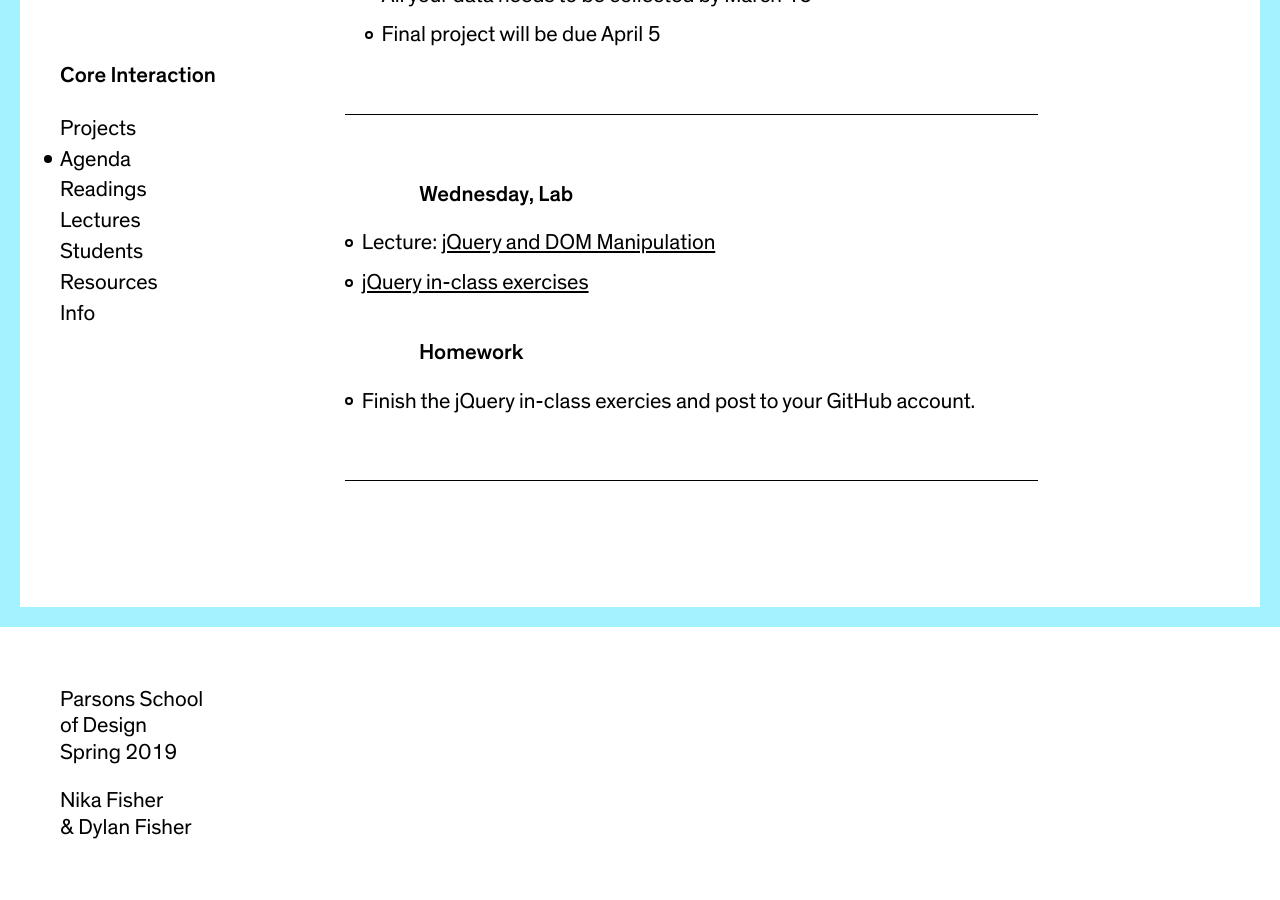
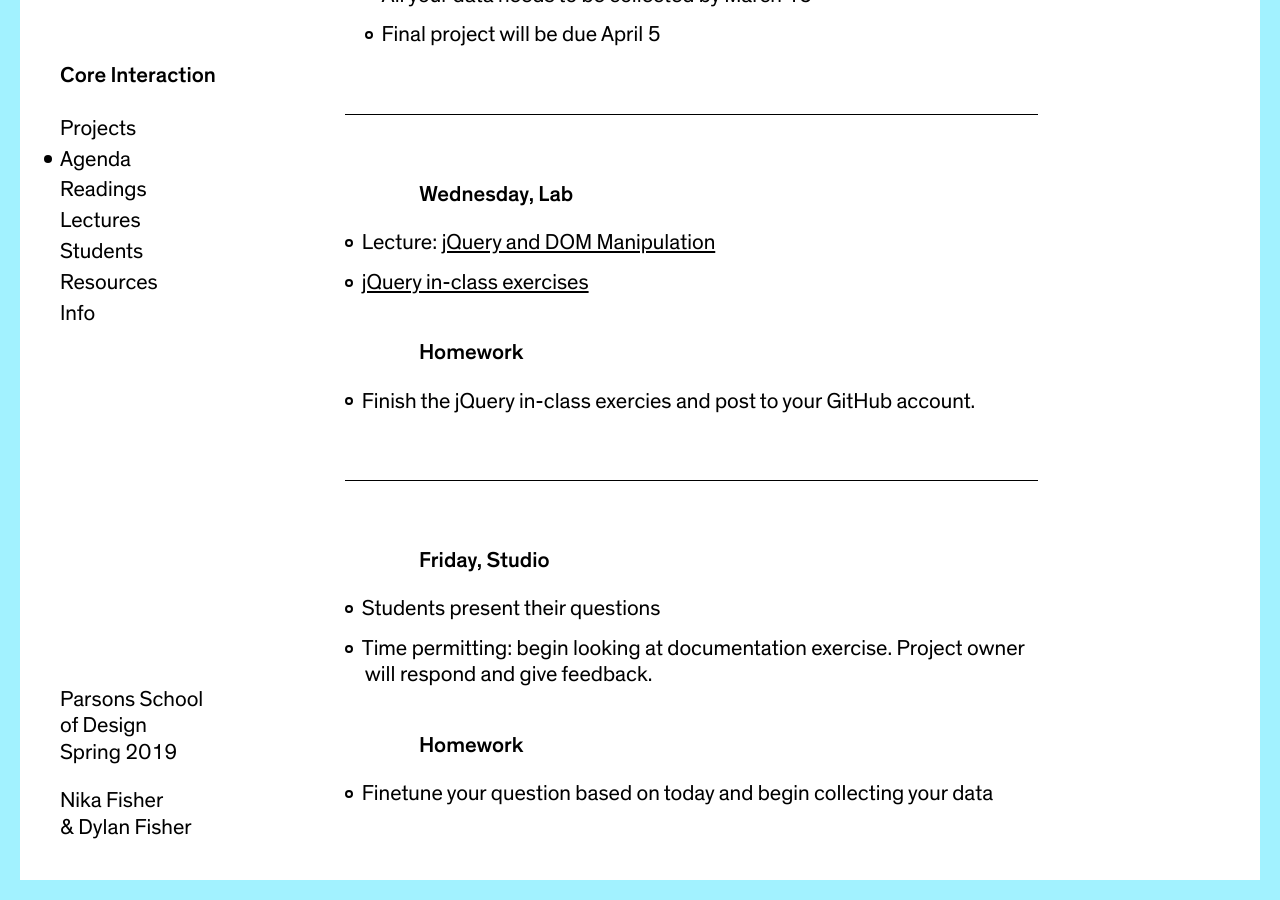
Before and after one commit to dylanfisher/ci19, a Jekyll site: the page built from _agendas/week-7.md, in a window 1280 px wide and 900 px high, scrolled down 928 px. Built offline with Jekyll 4.4.1, drawn with Linux system fonts in a browser that asks for light colours.

Commit message:
Add agenda

```diff
--- a/_agendas/week-7.md
+++ b/_agendas/week-7.md
@@ -34,3 +34,12 @@ date_range:       3/5 – 3/8
 - Finish the jQuery in-class exercies and post to your GitHub account.
 
 ---
+
+### Friday, Studio
+
+- Students present their questions
+- Time permitting: begin looking at documentation exercise. Project owner will respond and give feedback.
+
+### Homework
+
+- Finetune your question based on today and begin collecting your data
```
